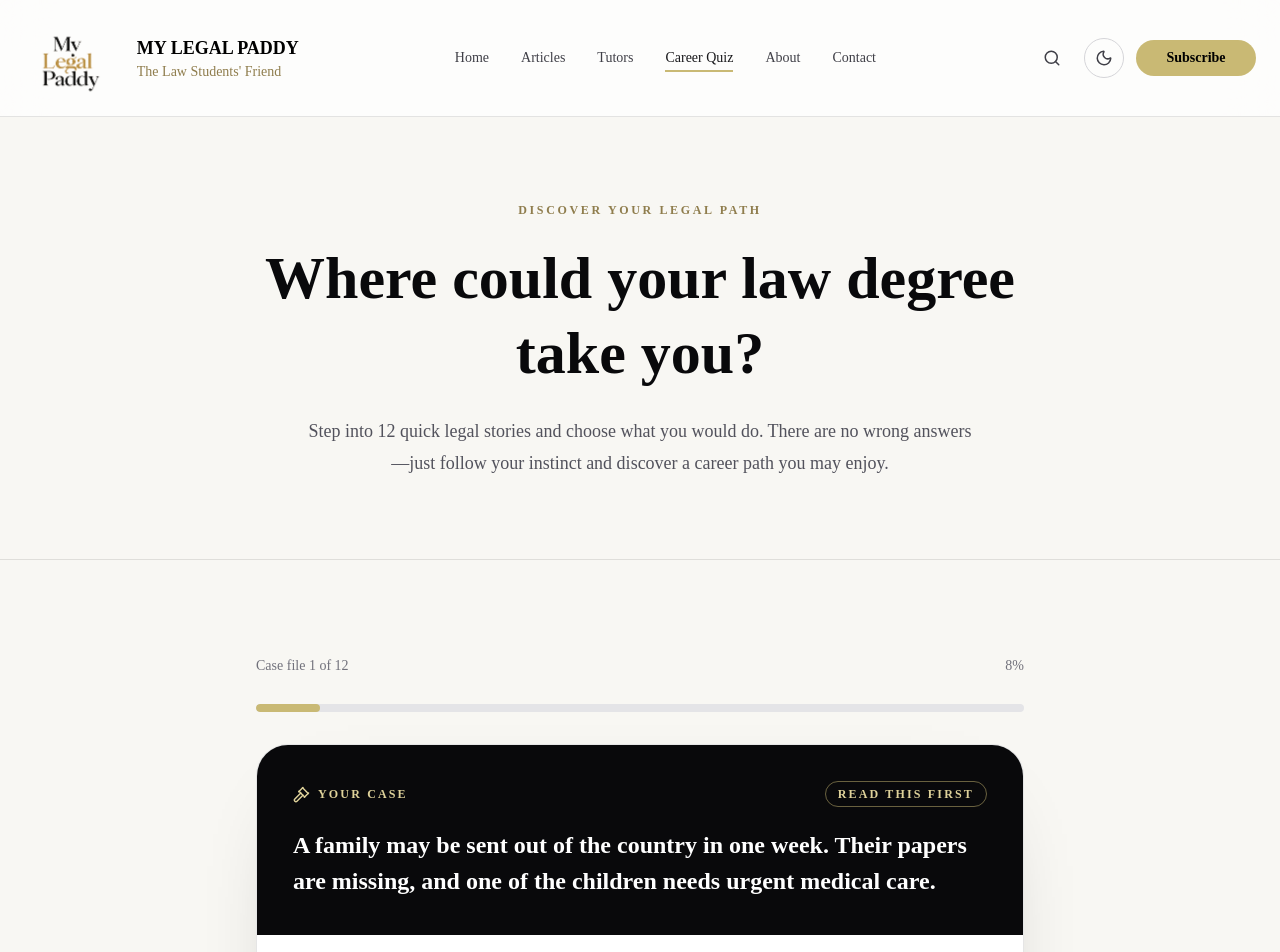
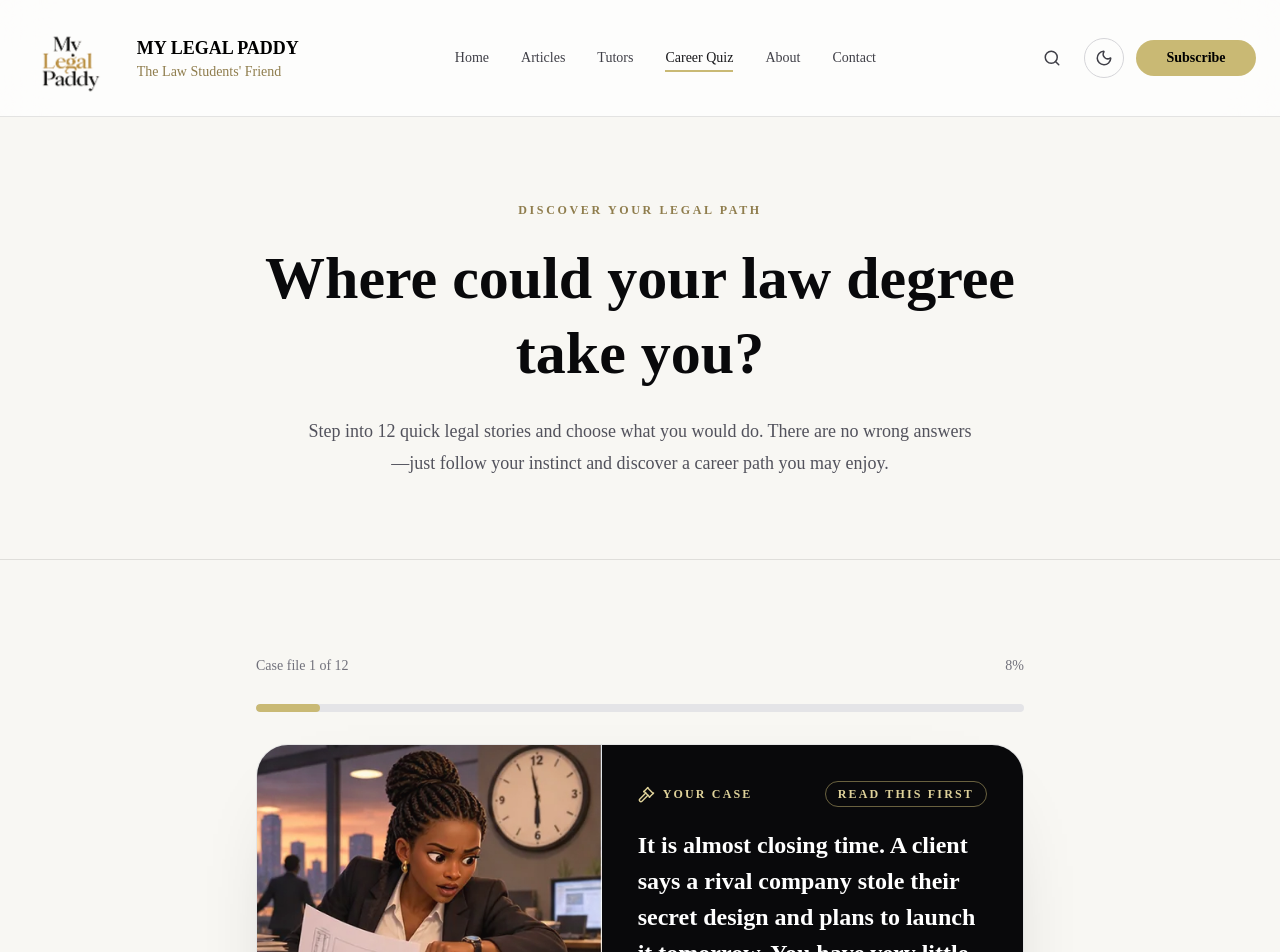
Before and after one commit to Internetshmoney/my-legal-paddy, a Next.js app: page /career-prediction in a window 1280 px wide. Shown: the top 952 px of the page. Built offline with nearby package versions, Linux system fonts and the light colour scheme.

Commit message:
Add illustrated career cases and fix rich editor

```diff
--- a/src/components/career/CareerPredictor.jsx
+++ b/src/components/career/CareerPredictor.jsx
@@ -328,13 +328,19 @@ export default function CareerPredictor() {
   }
 
   const question = questions[step];
+  const [artStyle, artIndex] = question.art;
+  const artColumn = artIndex % 3;
+  const artRow = Math.floor(artIndex / 3);
   return <section className="px-6 py-16 sm:py-24"><div className="mx-auto max-w-3xl">
     <div className="mb-7 flex items-center justify-between text-sm font-medium text-zinc-500"><span>Case file {step + 1} of {questions.length}</span><span>{Math.round(((step + 1) / questions.length) * 100)}%</span></div>
     <div className="h-2 overflow-hidden rounded-full bg-zinc-200 dark:bg-zinc-800"><div className="h-full rounded-full bg-[#C9B974] transition-all" style={{ width: `${((step + 1) / questions.length) * 100}%` }} /></div>
     <div className="mt-8 overflow-hidden rounded-[2rem] border border-black/10 bg-white shadow-[0_30px_90px_-60px_rgba(0,0,0,.45)] dark:border-white/10 dark:bg-zinc-900">
-      <div className="bg-zinc-950 p-6 text-white sm:p-9">
-        <div className="flex flex-wrap items-center justify-between gap-3 text-xs font-bold uppercase tracking-[.18em] text-[#dfd29a]"><span className="flex items-center gap-2"><Gavel size={17} /> Your case</span><span className="rounded-full border border-[#C9B974]/50 px-3 py-1">Read this first</span></div>
-        <p className="mt-5 text-xl font-semibold leading-8 sm:text-2xl sm:leading-9">{question.scenario}</p>
+      <div className="grid md:grid-cols-[.9fr_1.1fr]">
+        <div role="img" aria-label={`Illustration for this case: ${question.scenario}`} className="aspect-square w-full bg-no-repeat" style={{ backgroundImage: `url(/career/scenario-cases-${artStyle}.webp)`, backgroundPosition: `${artColumn * 50}% ${artRow * 50}%`, backgroundSize: '300% 300%' }} />
+        <div className="bg-zinc-950 p-6 text-white sm:p-9">
+          <div className="flex flex-wrap items-center justify-between gap-3 text-xs font-bold uppercase tracking-[.18em] text-[#dfd29a]"><span className="flex items-center gap-2"><Gavel size={17} /> Your case</span><span className="rounded-full border border-[#C9B974]/50 px-3 py-1">Read this first</span></div>
+          <p className="mt-5 text-xl font-semibold leading-8 sm:text-2xl sm:leading-9">{question.scenario}</p>
+        </div>
       </div>
       <div className="p-6 sm:p-10"><div className="flex items-start gap-4"><span className="hidden h-12 w-12 shrink-0 items-center justify-center rounded-2xl bg-[#f3e8bd] text-[#75643d] sm:flex"><Scale size={23} /></span><h2 className="text-2xl font-semibold leading-tight sm:text-3xl">{question.text}</h2></div><div className="mt-8 grid gap-3">{question.options.map(([label], index) => <button key={label} onClick={() => choose(index)} className="group flex w-full items-center justify-between rounded-2xl border border-black/10 px-5 py-4 text-left font-medium leading-6 transition hover:-translate-y-0.5 hover:border-[#C9B974] hover:bg-[#fbf6df] dark:border-white/10 dark:hover:bg-[#2b2517]"><span>{label}</span><ArrowRight className="ml-4 shrink-0 text-zinc-400 transition group-hover:translate-x-1 group-hover:text-[#8f7d4d]" size={18} /></button>)}</div></div>
     </div>
--- a/src/data/careerQuestionBank.js
+++ b/src/data/careerQuestionBank.js
@@ -18,6 +18,11 @@ const scenarios = [
   { id: 'refugeeclinic', context: 'A family may be sent out of the country in one week. Their papers are missing, and one of the children needs urgent medical care.' },
   { id: 'constitution', context: 'Nigeria wants a fairer way to choose senior judges. Politicians want a say, while judges worry that politics could control the courts.' },
 ];
+
+const scenarioArt = {
+  injunction: ['3d', 0], fintech: ['3d', 1], eviction: ['3d', 2], oilspill: ['3d', 3], wrongfularrest: ['3d', 4], climatebill: ['3d', 5], inheritance: ['3d', 6], sportsdeal: ['3d', 7], constitution: ['3d', 8],
+  deepfake: ['anime', 0], music: ['anime', 1], cyberattack: ['anime', 2], merger: ['anime', 3], discipline: ['anime', 4], healthdata: ['anime', 5], marketplace: ['anime', 6], procurement: ['anime', 7], refugeeclinic: ['anime', 8],
+};
 
 const decisionAngles = [
   { id: 'first-move', prompt: 'What would you want to do first?', options: [
@@ -63,6 +68,7 @@ export const careerQuestionBank = scenarios.flatMap((scenario) => decisionAngles
   scenarioId: scenario.id,
   angleId: angle.id,
   scenario: scenario.context,
+  art: scenarioArt[scenario.id],
   text: angle.prompt,
   options: angle.options,
 })));
@@ -80,11 +86,13 @@ export function selectCareerQuestions(count = 12, recentIds = []) {
   const recent = new Set(recentIds);
   const selected = [];
   const usedScenarios = new Set();
+  const firstStyle = Math.random() < 0.5 ? '3d' : 'anime';
 
   while (selected.length < count) {
     let added = false;
     for (const angle of shuffled(decisionAngles)) {
-      const candidates = shuffled(careerQuestionBank.filter((question) => question.angleId === angle.id && !usedScenarios.has(question.scenarioId)));
+      const desiredStyle = selected.length % 2 === 0 ? firstStyle : firstStyle === '3d' ? 'anime' : '3d';
+      const candidates = shuffled(careerQuestionBank.filter((question) => question.angleId === angle.id && question.art[0] === desiredStyle && !usedScenarios.has(question.scenarioId)));
       const question = candidates.find(({ id }) => !recent.has(id)) || candidates[0];
       if (!question) continue;
       selected.push(question);
@@ -95,5 +103,5 @@ export function selectCareerQuestions(count = 12, recentIds = []) {
     if (!added) break;
   }
 
-  return shuffled(selected);
+  return selected;
 }
```
Also changed, not shown: src/components/admin/ArticleComposer.jsx (+16 -13 lines), public/career/scenario-cases-3d.webp (added), public/career/scenario-cases-anime.webp (added).
